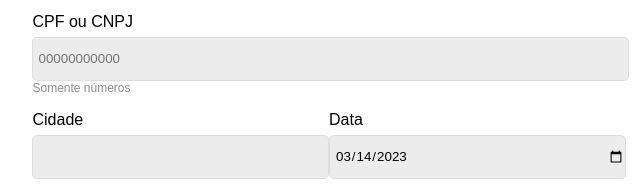
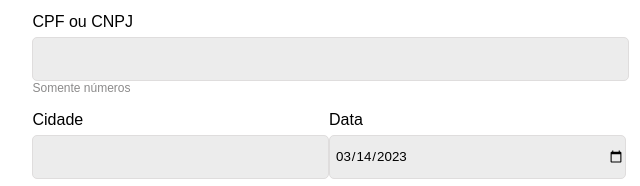
Before and after one commit to Pedrokusiak/Recibo-Salario, a plain HTML site: page Recibo salario/index.html in a window 1280 px wide. Shown: the part 527-713 px from the top of the page, 311-951 px from the left. Drawn offline with Linux system fonts and the light colour scheme; a script that the page names is missing.

Commit message:
Update index.html

```diff
--- a/Recibo salario/index.html
+++ b/Recibo salario/index.html
@@ -10,8 +10,6 @@
 
 </head>
 <body class="white-theme" onload="mostrarDataAtual()">
-
-
 
 <div class="center">
     <div class="container">
@@ -61,7 +59,7 @@
         <div class="row">
             <div class="col-1">
                 <label class="label" for="cpf_cnpj">CPF ou CNPJ</label>
-                <input  type="text" id="cpf_cnpj" placeholder="00000000000" maxlength="14"
+                <input  type="text" id="cpf_cnpj" maxlength="14"
                        oninput="onlyNumbers('cpf_cnpj')" onchange="cpfCnpjFormat()" required>
                 <p1>Somente números</p1>
             </div>
```
